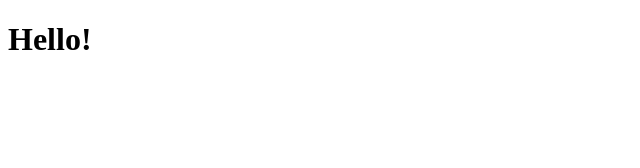
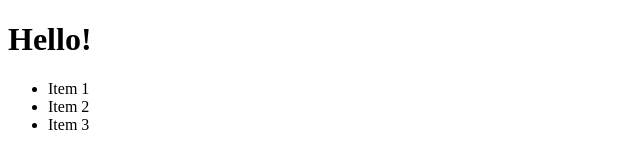
Before and after one commit to enterkvas/mygittest, a plain HTML site: page index.html in a window 1280 px wide. Shown: the whole page, without its empty margins (0-640 px from the left). Drawn offline with Linux system fonts and the light colour scheme.

Commit message:
Fourth commit

```diff
--- a/css/main.css
+++ b/css/main.css
@@ -1,3 +1,4 @@
 body {
 	background: #ccc;
+	font-size: 16px;
 }
--- a/index.html
+++ b/index.html
@@ -8,5 +8,11 @@
 
 	<h1>Hello!</h1>
 
+	<ul>
+		<li>Item 1</li>
+		<li>Item 2</li>
+		<li>Item 3</li>
+	</ul>
+
 </body>
 </html>
```
